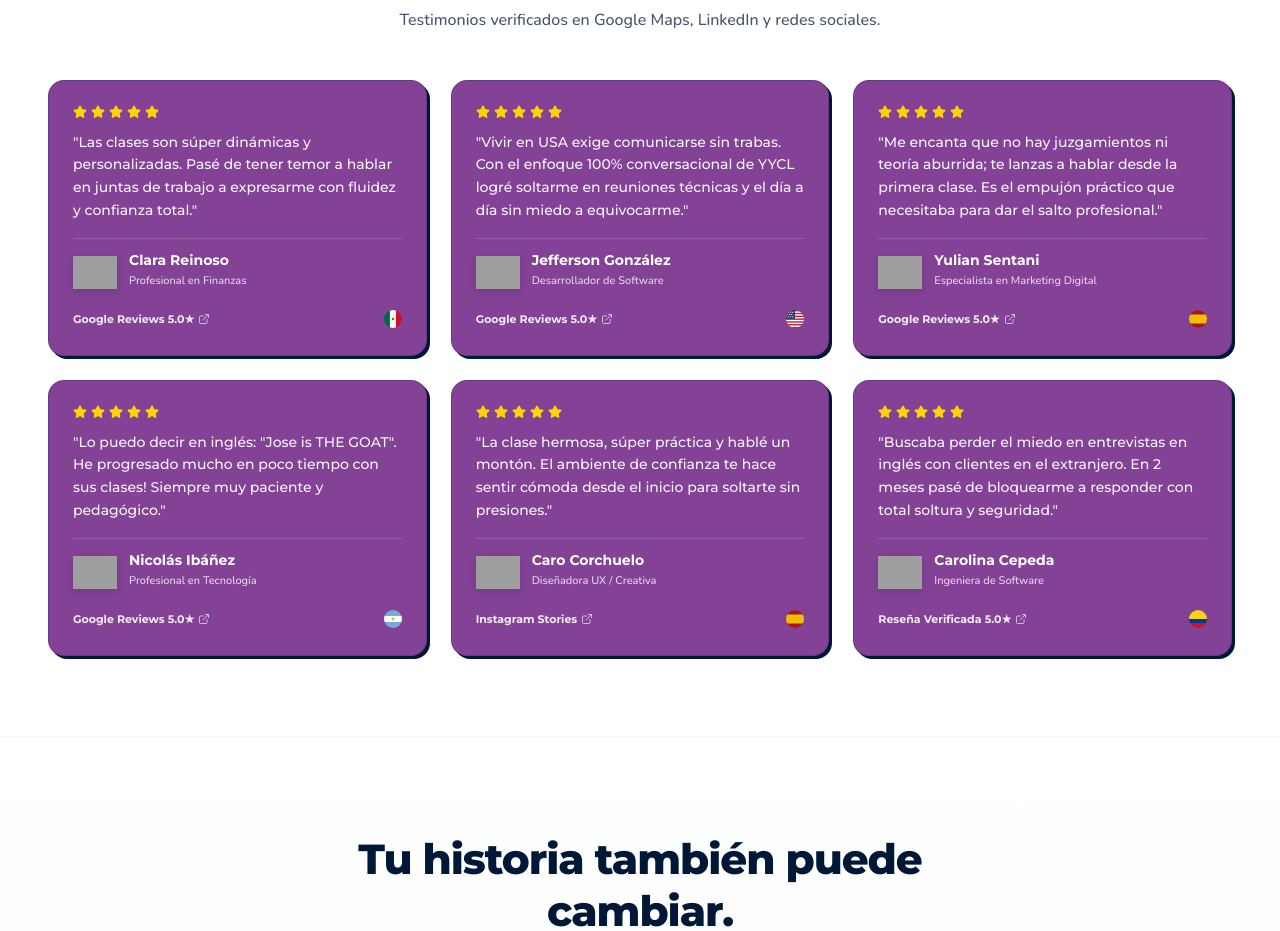
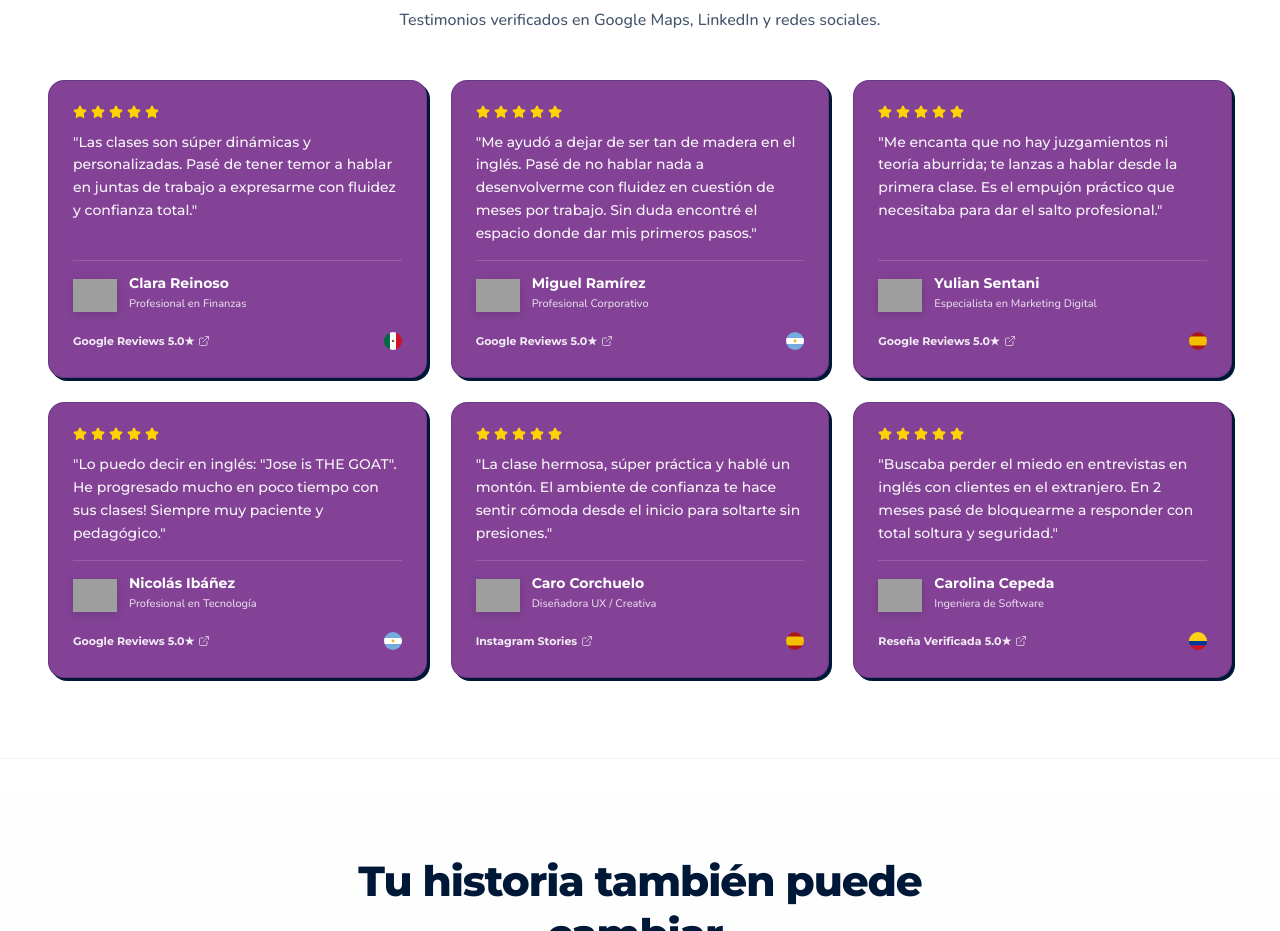
Before and after one commit to Dietol25/yycl-version-anterior, a Next.js app: page /resultados in a window 1280 px wide. Shown: the part 906-1837 px from the top of the page. Built offline with nearby package versions, Linux system fonts and the light colour scheme; grey boxes are pictures that could not be loaded.

Commit message:
feat(resultados): replace Jefferson with Miguel Ramirez to prevent duplicate from Home

```diff
--- a/app/resultados/page.tsx
+++ b/app/resultados/page.tsx
@@ -28,14 +28,14 @@ const VERIFIED_TESTIMONIALS = [
   },
   {
     id: '2',
-    name: 'Jefferson González',
-    role: 'Desarrollador de Software',
-    quote: 'Vivir en USA exige comunicarse sin trabas. Con el enfoque 100% conversacional de YYCL logré soltarme en reuniones técnicas y el día a día sin miedo a equivocarme.',
+    name: 'Miguel Ramírez',
+    role: 'Profesional Corporativo',
+    quote: 'Me ayudó a dejar de ser tan de madera en el inglés. Pasé de no hablar nada a desenvolverme con fluidez en cuestión de meses por trabajo. Sin duda encontré el espacio donde dar mis primeros pasos.',
     avatar: '/assets/avatares/hombre.png',
     source: 'Google Reviews 5.0★',
     sourceUrl: GOOGLE_MAPS_REVIEWS_URL,
-    country: 'Estados Unidos',
-    countryFlag: '🇺🇸',
+    country: 'Argentina',
+    countryFlag: '🇦🇷',
   },
   {
     id: '3',
```
